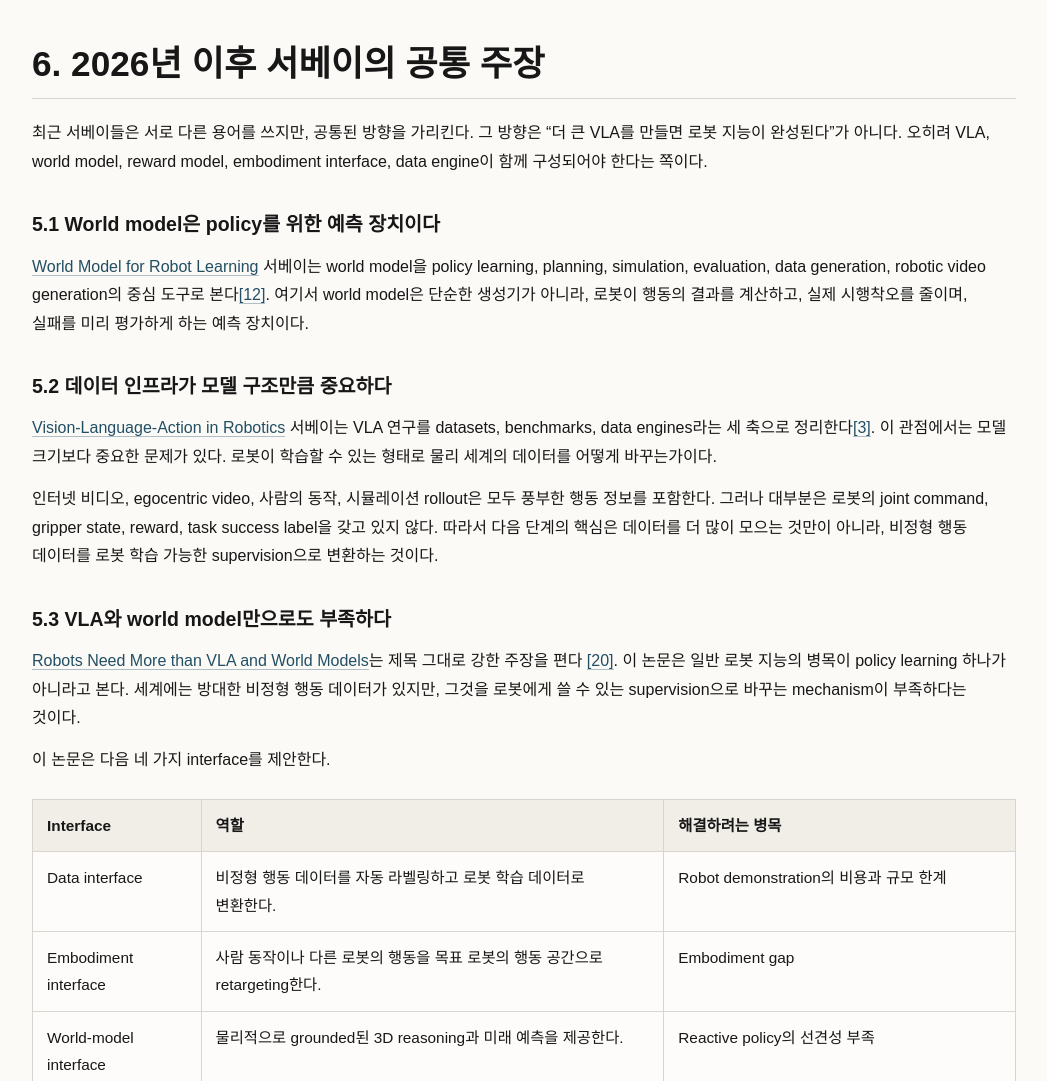
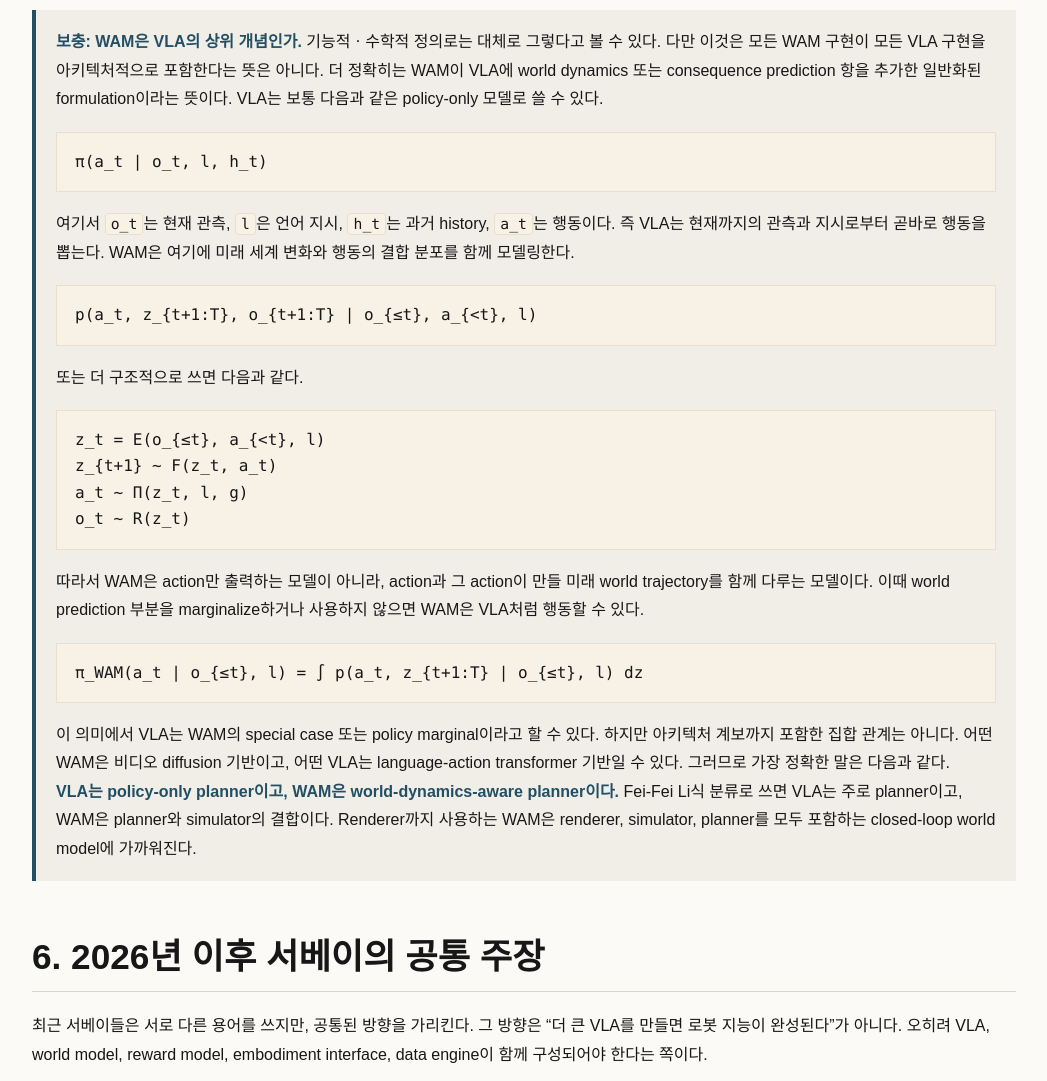
Before and after one commit to gisbi-kim/world-model-vla-wam-lecture, a plain HTML site: page index.html in a window 1280 px wide. Shown: the part 5260-6341 px from the top of the page, without its empty margins (116-1163 px from the left). Drawn offline with Linux system fonts and the light colour scheme.

Commit message:
Clarify WAM as VLA generalization

```diff
--- a/index.html
+++ b/index.html
@@ -579,6 +579,32 @@
         WAM은 Fei-Fei Li의 세 기능으로 보면 simulator와 planner의 결합이다. 다만 비디오 생성 backbone을 사용할 경우 renderer 성분도 포함한다.
         따라서 WAM은 세 부류 중 하나가 아니라, 세 기능이 서로 결합되는 현재 연구 경향을 보여주는 이름이다.
       </div>
+
+      <div class="note">
+        <strong>보충: WAM은 VLA의 상위 개념인가.</strong>
+        기능적ㆍ수학적 정의로는 대체로 그렇다고 볼 수 있다. 다만 이것은 모든 WAM 구현이 모든 VLA 구현을 아키텍처적으로 포함한다는 뜻은 아니다.
+        더 정확히는 WAM이 VLA에 world dynamics 또는 consequence prediction 항을 추가한 일반화된 formulation이라는 뜻이다.
+        VLA는 보통 다음과 같은 policy-only 모델로 쓸 수 있다.
+        <span class="formula">π(a_t | o_t, l, h_t)</span>
+        여기서 <code>o_t</code>는 현재 관측, <code>l</code>은 언어 지시, <code>h_t</code>는 과거 history, <code>a_t</code>는 행동이다.
+        즉 VLA는 현재까지의 관측과 지시로부터 곧바로 행동을 뽑는다.
+        WAM은 여기에 미래 세계 변화와 행동의 결합 분포를 함께 모델링한다.
+        <span class="formula">p(a_t, z_{t+1:T}, o_{t+1:T} | o_{≤t}, a_{&lt;t}, l)</span>
+        또는 더 구조적으로 쓰면 다음과 같다.
+        <span class="formula">
+          z_t = E(o_{≤t}, a_{&lt;t}, l)<br>
+          z_{t+1} ~ F(z_t, a_t)<br>
+          a_t ~ Π(z_t, l, g)<br>
+          o_t ~ R(z_t)
+        </span>
+        따라서 WAM은 action만 출력하는 모델이 아니라, action과 그 action이 만들 미래 world trajectory를 함께 다루는 모델이다.
+        이때 world prediction 부분을 marginalize하거나 사용하지 않으면 WAM은 VLA처럼 행동할 수 있다.
+        <span class="formula">π_WAM(a_t | o_{≤t}, l) = ∫ p(a_t, z_{t+1:T} | o_{≤t}, l) dz</span>
+        이 의미에서 VLA는 WAM의 special case 또는 policy marginal이라고 할 수 있다.
+        하지만 아키텍처 계보까지 포함한 집합 관계는 아니다. 어떤 WAM은 비디오 diffusion 기반이고, 어떤 VLA는 language-action transformer 기반일 수 있다.
+        그러므로 가장 정확한 말은 다음과 같다. <strong>VLA는 policy-only planner이고, WAM은 world-dynamics-aware planner이다.</strong>
+        Fei-Fei Li식 분류로 쓰면 VLA는 주로 planner이고, WAM은 planner와 simulator의 결합이다. Renderer까지 사용하는 WAM은 renderer, simulator, planner를 모두 포함하는 closed-loop world model에 가까워진다.
+      </div>
     </section>
 
     <section id="surveys">
```
